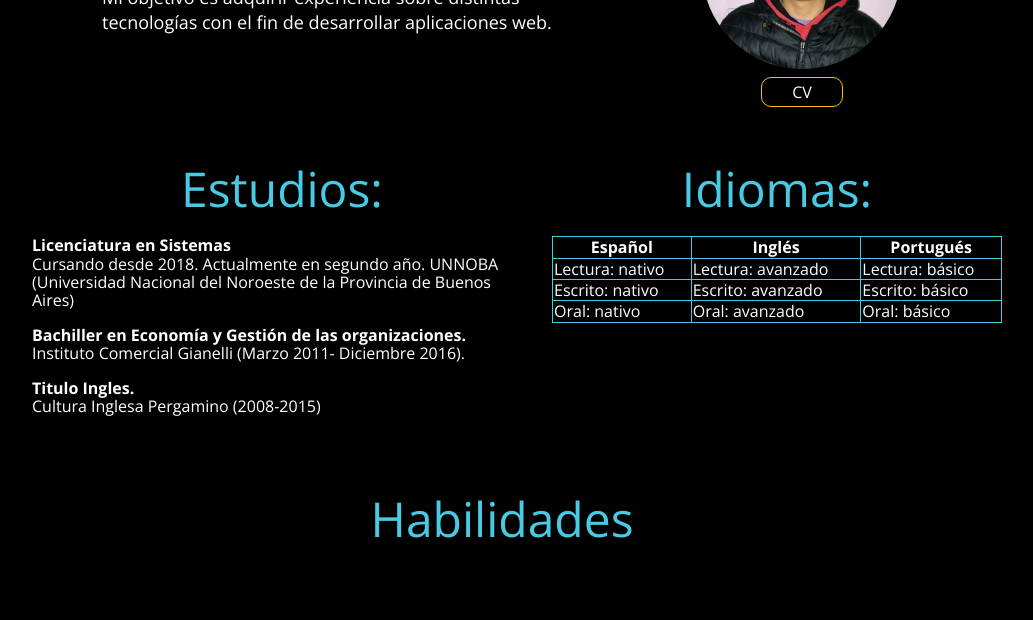
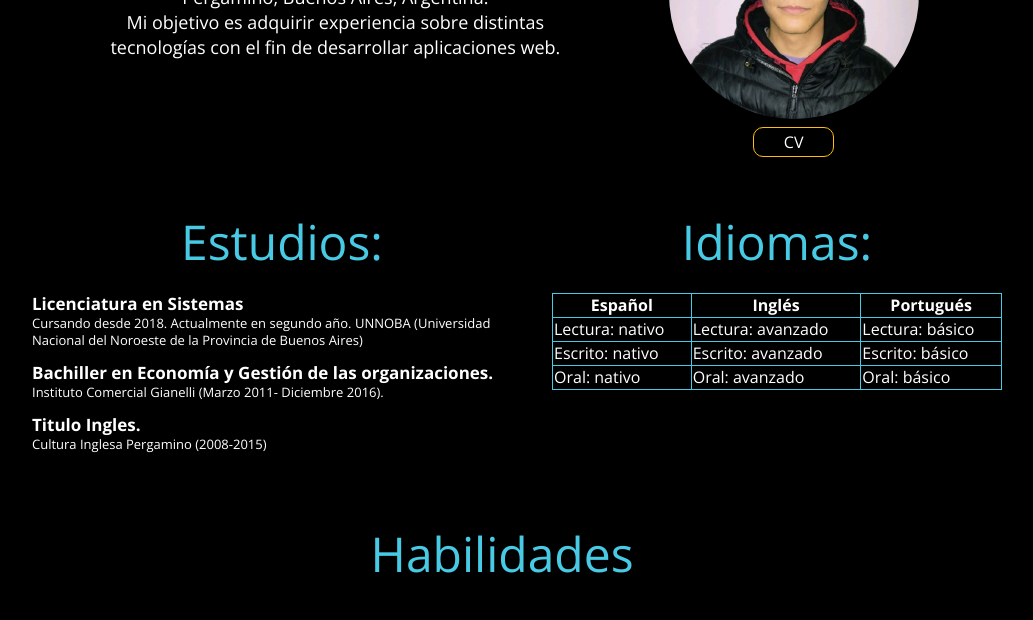
Before and after one commit to mvtiperez/Portafolio, a plain HTML site: page index.html in a window 1280 px wide. Shown: the part 1156-1776 px from the top of the page, without its empty margins (138-1171 px from the left). Drawn offline with nearby package versions, Linux system fonts and the light colour scheme.

Commit message:
cambio en fuentes e img

```diff
--- a/css/style.css
+++ b/css/style.css
@@ -149,13 +149,13 @@ h2 {
 }
 
 .sobre-mi p {
-    text-align: left;
+    text-align: center;
     font-size: 18px;
     line-height: 1.4;
 }
 
 .sobre-mi-foto {
-    max-width: 20%;
+    max-width: 25%;
     text-align: center;
 }
 
@@ -190,16 +190,23 @@ h2 {
     display: flex;
     justify-content: space-between;
     flex-wrap: wrap;
+    line-height: 1.3;
 }
 
 .instituciones {
     width: 50%;
     margin-left: 30px;
 }
-
+.instituciones p{
+    font-size: 13px;
+}
 .idiomas {
     width: 45%;
     margin: 0;
+}
+.titu-carrera{
+    font-weight: bold;
+    font-size: 17px;
 }
 
 table,
@@ -557,6 +564,10 @@ span i {
     .contenedor h1 {
         font-size: 22vw;
     }
+
+    h2 {
+        font-size: 20vw;
+    }
 }
 
 @media(max-width: 300px) {
--- a/index.html
+++ b/index.html
@@ -11,7 +11,7 @@
     <link href="https://fonts.googleapis.com/css2?family=Open+Sans:wght@300;400;600;700&display=swap" rel="stylesheet">
     <link rel="stylesheet" href="https://cdnjs.cloudflare.com/ajax/libs/font-awesome/4.7.0/css/font-awesome.min.css">
     <script src="https://kit.fontawesome.com/542c236632.js" crossorigin="anonymous"></script>
-    <script src="https://code.jquery.com/jquery-lastest.js"></script>
+
     <link href='https://unpkg.com/boxicons@2.0.7/css/boxicons.min.css' rel='stylesheet'>
     <link rel="shortcut icon" href="favico.png" type="image/x-icon">
 
@@ -31,7 +31,7 @@
                     <li><a href="#">Home</a></li>
                     <li><a href="#about">About</a></li>
                     <li><a href="#projects">Projects</a></li>
-                    <li><a href="#contact">Contact</a></li>
+                    <li><a href="#contact">Contacto</a></li>
                 </div>
             </div>
         </nav>
@@ -59,7 +59,7 @@
             <div class="contenido-sobre-mi">
 
                 <div class="sobre-mi">
-                    <p>Mi nombre es Matias Perez, tengo 22 años y vivo en Pergamino, Buenos Aires, Argentina. <br> Mi objetivo es adquirir experiencia sobre distintas tecnologías con el fin de desarrollar aplicaciones web.</p>
+                    <p>Mi nombre es <b>Matias Perez</b>, tengo 22 años y vivo en Pergamino, Buenos Aires, Argentina. <br> Mi objetivo es adquirir experiencia sobre distintas tecnologías con el fin de desarrollar aplicaciones web.</p>
                 </div>
                 <div class="sobre-mi-foto">
                     <img class="mi-foto" src="img/fotoWeb.jpg" alt="mi foto">
@@ -71,9 +71,9 @@
                     <div class="mis-estudios">
                         <div class="instituciones">
                             <h2>Estudios: </h2>
-                            <p><b>Licenciatura en Sistemas</b> <br> Cursando desde 2018. Actualmente en segundo año. UNNOBA (Universidad Nacional del Noroeste de la Provincia de Buenos Aires)</p>
-                            <p> <b>Bachiller en Economía y Gestión de las organizaciones.</b><br> Instituto Comercial Gianelli (Marzo 2011- Diciembre 2016).</p>
-                            <p><b>Titulo Ingles.</b><br> Cultura Inglesa Pergamino (2008-2015)</p>
+                            <p><span class="titu-carrera">Licenciatura en Sistemas</span> <br> Cursando desde 2018. Actualmente en segundo año. UNNOBA (Universidad Nacional del Noroeste de la Provincia de Buenos Aires)</p>
+                            <p> <span class="titu-carrera">Bachiller en Economía y Gestión de las organizaciones.</span><br> Instituto Comercial Gianelli (Marzo 2011- Diciembre 2016).</p>
+                            <p><span class="titu-carrera">Titulo Ingles.</span><br> Cultura Inglesa Pergamino (2008-2015)</p>
                         </div>
                         <div class="idiomas">
                             <h2>Idiomas:</h2>
@@ -223,6 +223,7 @@
 
     <span class="ir-arriba icon-arrow-up2 "><i class="fas fa-arrow-circle-up "></i></span>
     <script src="https://ajax.googleapis.com/ajax/libs/jquery/3.5.1/jquery.min.js "></script>
+    <script src="https://code.jquery.com/jquery-lastest.js"></script>
     <script src="/arriba.js "></script>
 </body>
 </html>
```
